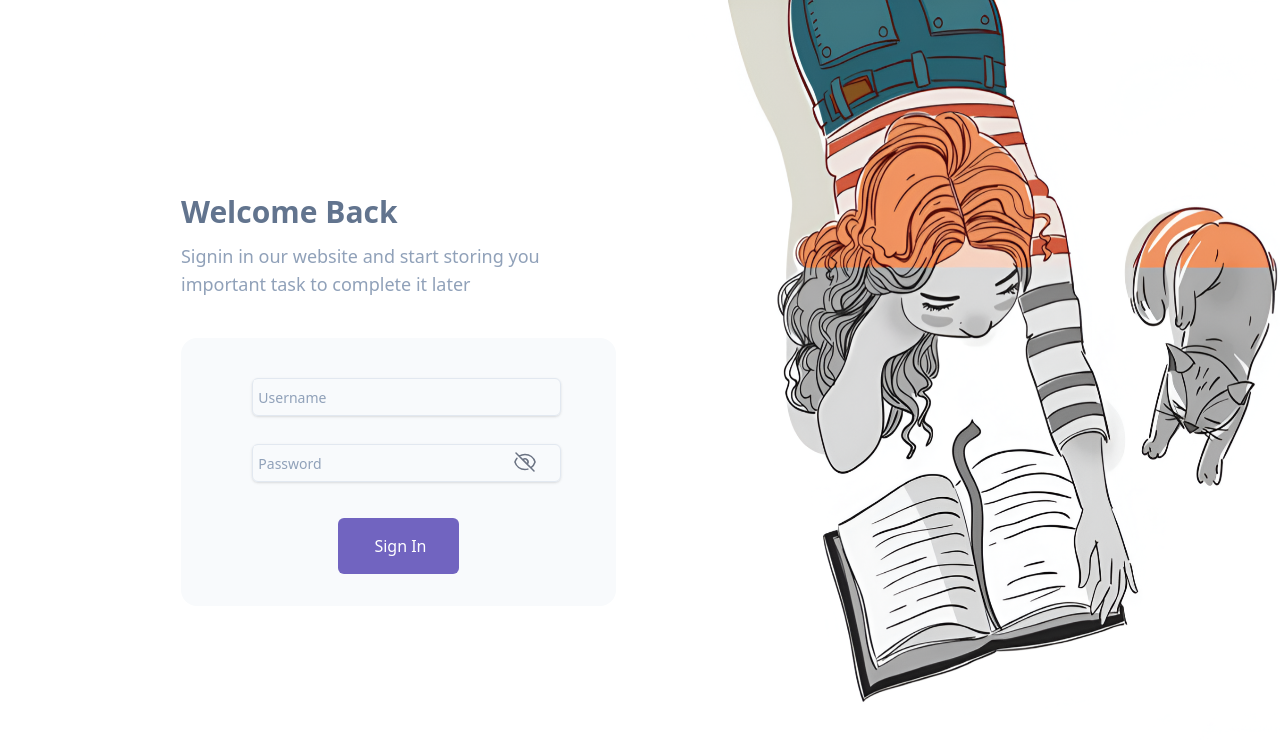
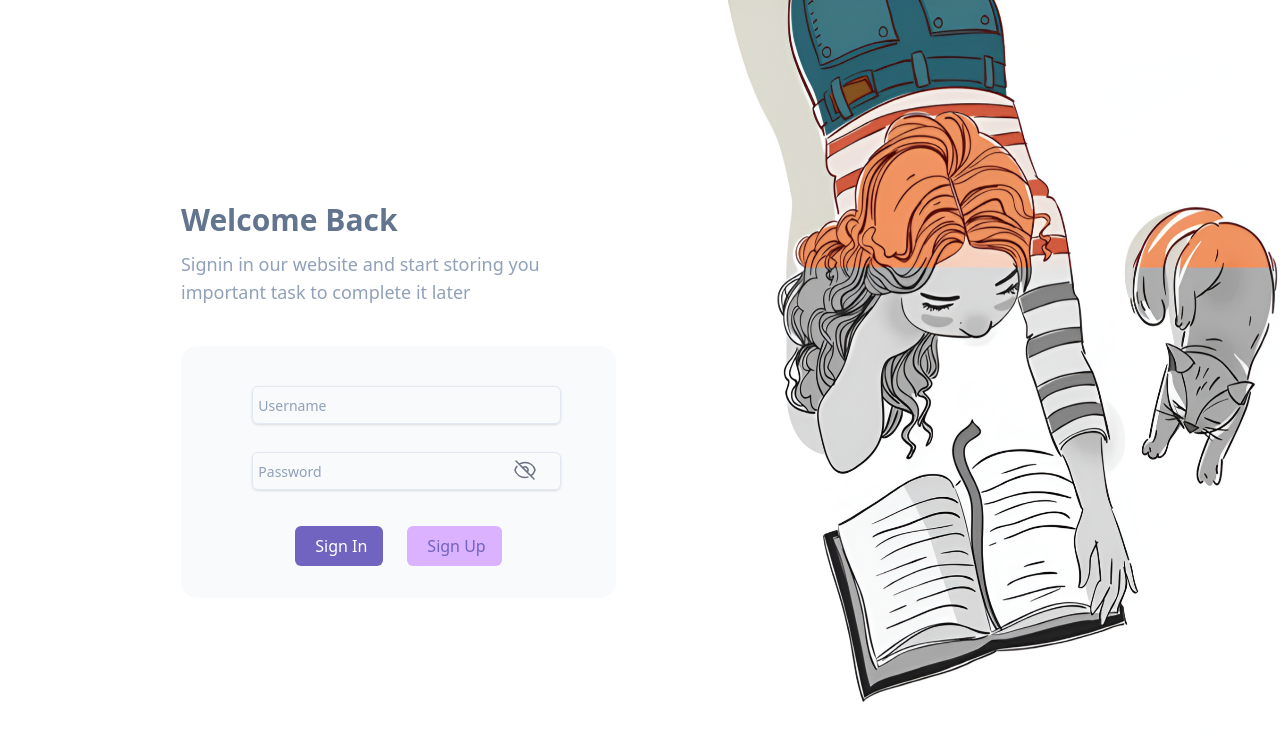
Before and after one commit to KartikeyPal/secondBrain, a React (Vite) app in the folder secondBrainFrontend/: page /signin in a window 1280 px wide. Shown: the top 740 px of the page. Built offline with nearby package versions, Linux system fonts and the light colour scheme.

Commit message:
refactored Input component for dynamic label positioning, and updated Signin and Signup pages to include a secondary button for navigation between sign in and sign up.

```diff
--- a/secondBrainFrontend/src/component/Input.tsx
+++ b/secondBrainFrontend/src/component/Input.tsx
@@ -19,13 +19,13 @@ const Input = ({placeholder,value,type,onChange,visible,hidePassword,passwordTog
             type={type}
             value={value}
             onChange={onChange}
-            className=' m-2 peer w-full bg-transparent placeholder:text-slate-400 text-slate-700 text-sm border border-slate-200 rounded-md px-3 py-2 transition duration-300 ease hover:outline-none hover:border-slate-300 shadow-sm hover:shadow '
+            className={` m-2 peer w-full bg-transparent placeholder:text-slate-400 text-slate-700 text-sm border border-slate-200 rounded-md px-3 py-2 transition duration-300 ease hover:outline-none hover:border-slate-300 shadow-sm hover:shadow ` }
             required={required}
         />
         <label htmlFor={placeholder}
-        className="absolute pt-2 cursor-text bg-slate-50 px-1 left-2.5 top-2.5 text-slate-400 text-sm transition-all transform origin-left
-      peer-hover:-top-2 peer-hover:left-2.5 peer-hover:text-xs peer-hover:text-slate-400 peer-hover:scale-90
-      group-hover:-top-2 group-hover:left-2.5 group-hover:text-xs group-hover:text-slate-400 group-hover:scale-90"
+        className={`absolute pt-2 cursor-text bg-slate-50 px-1 left-2.5  text-slate-400 text-sm transition-all transform origin-left
+      ${value.length===0?"top-2.5 peer-hover:-top-2 peer-hover:left-2.5 peer-hover:text-xs peer-hover:text-slate-400 peer-hover:scale-90 focus:-top-2": `-top-2 left-2.5 text-xs text-slate-400 scale-90 `}
+      group-hover:-top-2 group-hover:left-2.5 group-hover:text-xs group-hover:text-slate-400 group-hover:scale-90`}
         >{placeholder}</label>
 
         {passwordToggleButton && (
--- a/secondBrainFrontend/src/pages/Signin.tsx
+++ b/secondBrainFrontend/src/pages/Signin.tsx
@@ -51,9 +51,16 @@ const Signin = () => {
                     required={true}
                />
 
-               <div className='pt-4'>
-                  <Button varient='Primary' size='lg' text='Sign In' onClick={()=>{signin()}} />
+               <div className='flex gap-x-6'>
+
+                <div className='pt-4'>
+                    <Button varient='Primary' size='md' text='Sign In' onClick={()=>{signin()}} />
+                </div>
+                <div className='pt-4'>
+                    <Button varient='Secondary' size='md' text='Sign Up' onClick={()=>{navigate('/signup')}} />
+                </div>
                </div>
+
             </div>
           </div>
         </div>
--- a/secondBrainFrontend/src/pages/Signup.tsx
+++ b/secondBrainFrontend/src/pages/Signup.tsx
@@ -60,9 +60,14 @@ const Signup = () => {
                     passwordToggleButton={true}
                     required={true}
                />
-               <div className='pt-4'>
-                  <Button varient='Primary' size='md' text='Sign Up' onClick={()=>{signup()}} />
-               </div>
+              <div className='flex gap-x-6'>
+                    <div className='pt-4'>
+                        <Button varient='Primary' size='md' text='Sign Up' onClick={()=>{signup()}} />
+                    </div>
+                    <div className='pt-4'>
+                        <Button varient='Secondary' size='md' text='Sign In' onClick={()=>{navigate('/signin')}} />
+                    </div>
+              </div>
             </div>
           </div>
         </div>
```
